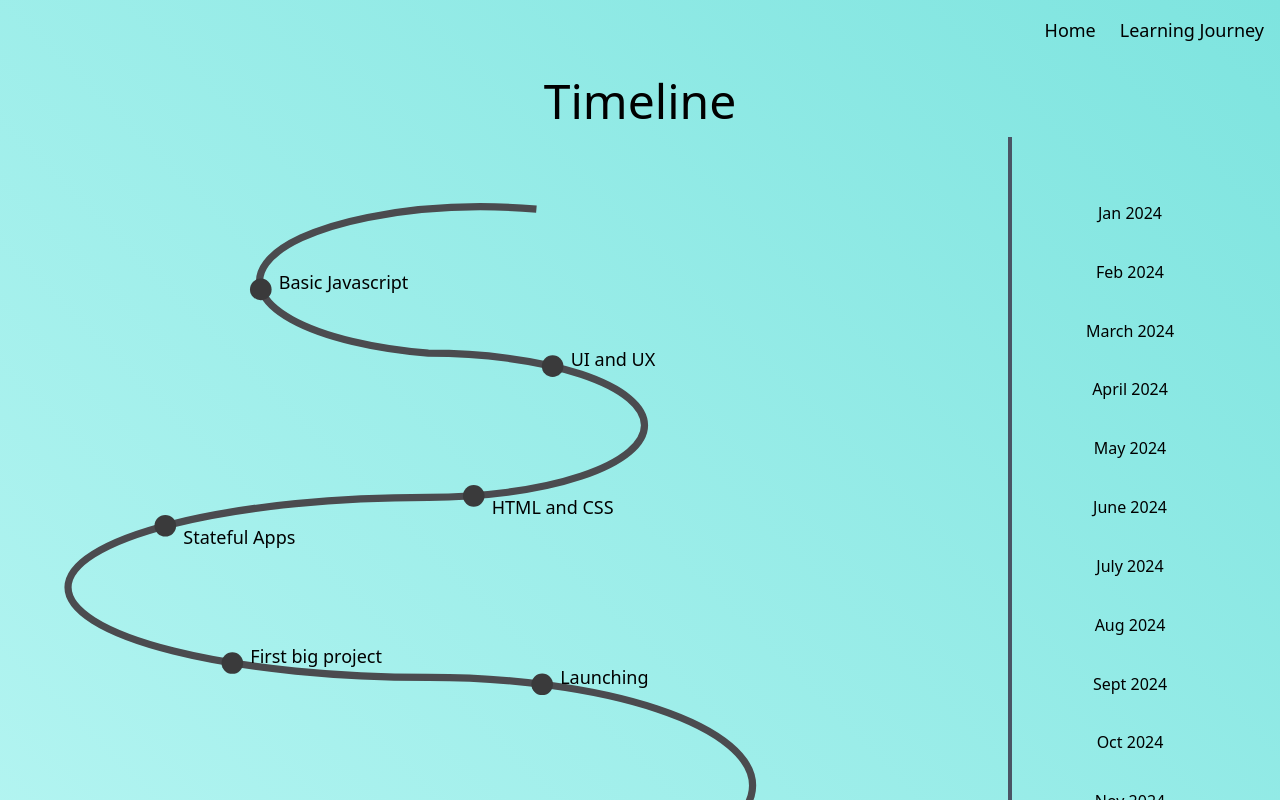
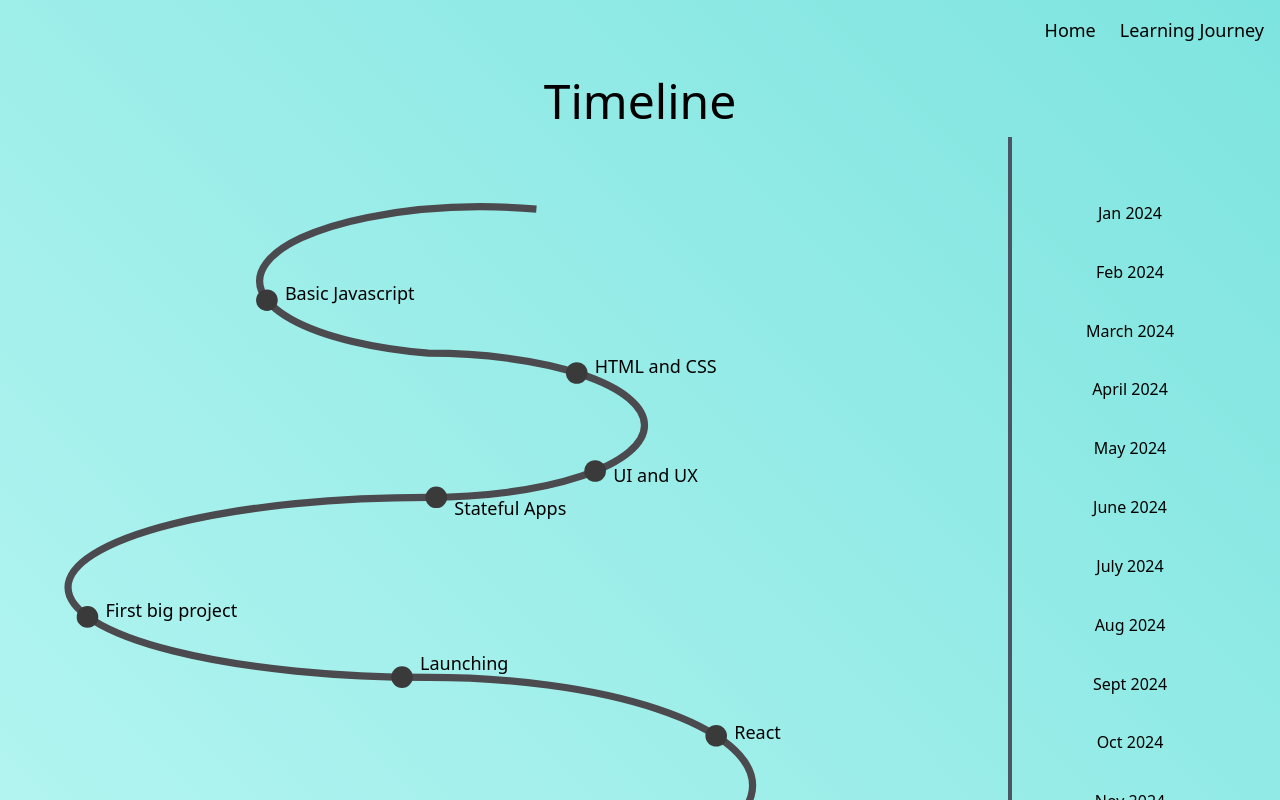
Before and after one commit to mathematiCode/Next-Portfolio, a Next.js app: page /timeline in a window 1280 px wide. Shown: the top 800 px of the page. Built offline with nearby package versions, Linux system fonts and the light colour scheme.

Commit message:
Make dot positions more dynamic

```diff
--- a/app/timeline/page.tsx
+++ b/app/timeline/page.tsx
@@ -1,13 +1,14 @@
 'use client';
 import Dot from '../../components/Dot';
 import timeline from '../../data/timeline.json';
-import { useState, useEffect, useRef } from 'react';
+import { useState, useEffect, useRef, useLayoutEffect } from 'react';
 //import { range } from 'lodash';
 
 function TimelinePage() {
-  const pathRef = useRef(null);
+  const pathRef = useRef<SVGPathElement | null>(null);
   const [thickness, setThickness] = useState('0.2');
   const [radius, setRadius] = useState('0.3');
+  const [points, setPoints] = useState<Array<{ x: number; y: number }>>([]);
 
   useEffect(() => {
     const updateTimeline = () => {
@@ -20,18 +21,24 @@ function TimelinePage() {
     window.addEventListener('resize', updateTimeline);
     return () => window.removeEventListener('resize', updateTimeline);
   }, []);
-  // useEffect(() => {
-  //   const path = pathRef.current;
-  //   const totalLength = path.getTotalLength();
 
-  //   const points = [];
-  //   for (let i = 1; i <= 15; i++) {
-  //     let point = path.getPointAtLength(totalLength * (i / 15));
-  //     point = { x: point.x.toFixed(2), y: point.y.toFixed(2) };
-  //     points.push(point);
-  //   }
-  //   console.log(points);
-  // });
+  useLayoutEffect(() => {
+    if (!pathRef.current) return;
+
+    const path = pathRef.current;
+    const totalLength = path.getTotalLength();
+    const calculatedPoints: Array<{ x: number; y: number }> = [];
+
+    timeline.forEach(snapshot => {
+      const tempPoint = path.getPointAtLength(totalLength * snapshot.percent);
+      calculatedPoints.push({
+        x: parseFloat(tempPoint.x.toFixed(2)),
+        y: parseFloat(tempPoint.y.toFixed(2)),
+      });
+    });
+
+    setPoints(calculatedPoints);
+  }, []);
 
   return (
     <>
@@ -60,13 +67,22 @@ function TimelinePage() {
             stroke="#4b4b4f"
             strokeWidth={thickness}
           />
-          {timeline.map(snapshot => {
+          {timeline.map((snapshot, index) => {
+            const point = points[index];
+            if (!point) return null;
+
             return (
               <g key={snapshot.startDate}>
-                <Dot radius={radius} snapshot={snapshot} />
+                <Dot
+                  radius={radius}
+                  snapshot={snapshot}
+                  pathRef={pathRef}
+                  percent={snapshot.percent}
+                  calculatedPoint={point}
+                />
                 <text
-                  x={snapshot.point.x + snapshot.textPosition.x}
-                  y={snapshot.point.y + snapshot.textPosition.y}
+                  x={point.x + snapshot.textPosition.x}
+                  y={point.y + snapshot.textPosition.y}
                   fill="currentColor"
                   fontSize="0.5"
                   textAnchor="start"
--- a/components/Dot.tsx
+++ b/components/Dot.tsx
@@ -1,14 +1,43 @@
 'use client';
 
-import { useState, useRef, useEffect } from 'react';
+import { useState, useRef, useEffect, useLayoutEffect, RefObject } from 'react';
 import * as Popover from '@radix-ui/react-popover';
 import Snapshot from './Snapshot';
 import type { SnapshotType } from '../types';
 
-function Dot({ snapshot, radius }: { snapshot: SnapshotType; radius: string }) {
-  const { x, y } = snapshot.point;
+function Dot({
+  snapshot,
+  radius,
+  pathRef,
+  percent,
+  calculatedPoint,
+}: {
+  snapshot: SnapshotType;
+  radius: string;
+  pathRef: RefObject<SVGPathElement | null>;
+  percent: number;
+  calculatedPoint?: { x: number; y: number };
+}) {
   const [open, setOpen] = useState(false);
   const closeTimeoutRef = useRef<NodeJS.Timeout | null>(null);
+
+  // useLayoutEffect(() => {
+  //   // Only calculate if calculatedPoint is not provided
+  //   if (calculatedPoint) return;
+
+  //   const path = pathRef.current;
+  //   if (!path) return;
+
+  //   const totalLength = path.getTotalLength();
+  //   const tempPoint = path.getPointAtLength(totalLength * percent);
+  //   setPoint({
+  //     x: parseFloat(tempPoint.x.toFixed(2)),
+  //     y: parseFloat(tempPoint.y.toFixed(2)),
+  //   });
+  // }, [pathRef, percent, calculatedPoint]);
+
+  // Use calculatedPoint directly if provided, otherwise use state
+  const displayPoint = calculatedPoint;
 
   useEffect(() => {
     return () => {
@@ -39,8 +68,8 @@ function Dot({ snapshot, radius }: { snapshot: SnapshotType; radius: string }) {
         <Popover.Trigger asChild>
           <g onMouseEnter={handleMouseEnter} onMouseLeave={handleMouseLeave}>
             <circle
-              cx={x}
-              cy={y}
+              cx={displayPoint.x}
+              cy={displayPoint.y}
               r={radius}
               fill="#3a3a3b"
               className="dot z-10 cursor-pointer"
--- a/data/timeline.json
+++ b/data/timeline.json
@@ -14,6 +14,7 @@
     "questions": [
       "How do I create inputs for the user to interact with the site? And outputs to display things to them? (I was misled into learning Javascript before HTML and CSS)"
     ],
+    "percent": 0.06,
     "point": {
       "x": 3.35,
       "y": 4.23
@@ -35,13 +36,14 @@
       "How do I wireframe a website?",
       "How do I make my website intuitive for users?"
     ],
+    "percent": 0.15,
     "point": {
       "x": 11.45,
       "y": 6.36
     },
     "textPosition": {
       "x": 0.5,
-      "y": 0
+      "y": 0.3
     },
     "timeframe": "May 2024 - June 2024"
   },
@@ -57,13 +59,14 @@
       "How do I make sure my website is accessible with semantic HTML?",
       "How do I integrate data from a JSON file?"
     ],
+    "percent": 0.12,
     "point": {
       "x": 9.26,
       "y": 9.96
     },
     "textPosition": {
       "x": 0.5,
-      "y": 0.5
+      "y": 0
     },
     "timeframe": "June 2024 - June 2024"
   },
@@ -78,6 +81,7 @@
       "How do I keep track of error states across the application when a few different user inputs can affect whether a set of inputs is considered an error state?",
       "How do I use event handlers to update the state with each change in input?"
     ],
+    "percent": 0.18,
     "point": {
       "x": 0.7,
       "y": 10.79
@@ -108,6 +112,7 @@
       "How do I make my SVG generated images fit well on any screen size and allow the user to customize the image size as well?",
       "How do I ensure evenly spaced items (like circles) with varying quantities and image dimensions?"
     ],
+    "percent": 0.26,
     "point": {
       "x": 2.56,
       "y": 14.6
@@ -140,13 +145,14 @@
       "How do I decide when to be `done` with a project even if it's not perfect?",
       "Am I ready to start learning React? Backend?"
     ],
+    "percent": 0.32,
     "point": {
       "x": 11.16,
       "y": 15.19
     },
     "textPosition": {
       "x": 0.5,
-      "y": 0
+      "y": -0.2
     },
     "timeframe": "September 2024 - October 2024"
   },
@@ -166,13 +172,14 @@
       "When do I need to use useEffect?",
       "When do I need to use useRef?"
     ],
+    "percent": 0.38,
     "point": {
       "x": 16.01,
       "y": 19.37
     },
     "textPosition": {
       "x": 0.5,
-      "y": 0.5
+      "y": 0.1
     },
     "timeframe": "October 2024 - November 2024"
   },
@@ -192,6 +199,7 @@
       "What are good use cases for custom hooks?",
       "Should I make these two functionally similar but visually a little different UI components two different components or have a few conditionals to handle the difference?"
     ],
+    "percent": 0.45,
     "point": {
       "x": 7.63,
       "y": 21
@@ -222,13 +230,14 @@
       "How do I adjust the CSS of the board so it has the right border for any given board shape (with missing corners, inside, etc)?",
       "How do I set the unit size for each level to fit on various screen sizes and to accommodate the various board dimensions and number of pieces?"
     ],
+    "percent": 0.53,
     "point": {
       "x": 3.69,
       "y": 24.39
     },
     "textPosition": {
       "x": 0.5,
-      "y": 0
+      "y": -0.1
     },
     "timeframe": "January 2025 - February 2025"
   },
@@ -252,6 +261,7 @@
       "Can I or should I collaborate with someone else on a branch?",
       "How can Git features and continuous integration help with these challenges?"
     ],
+    "percent": 0.59,
     "point": {
       "x": 12.25,
       "y": 25.15
@@ -280,6 +290,7 @@
       "What are best practices for setting up a REST API?",
       "How do I use MongoDB?"
     ],
+    "percent": 0.64,
     "point": {
       "x": 20.44,
       "y": 27.26
@@ -303,6 +314,7 @@
       "How can we write tests behind a login screen that requires OAUTH (no username and password)?",
       "How do I avoid testing the implementation details in component testing if the cause or effect occurs outside of that component?"
     ],
+    "percent": 0.75,
     "point": {
       "x": 12.76,
       "y": 29.81
@@ -336,13 +348,14 @@
       "How can I use component composition to have one ActionsToolbar component wrap around three different puzzle piece components and act as a controller for each of them?",
       "How can I pass a ref to a parent component to allow my controller component to rotate each puzzle piece? (I ended up leaving the ref and rotation animation function in each individual puzzle piece component)."
     ],
+    "percent": 0.83,
     "point": {
       "x": 4.14,
       "y": 30.24
     },
     "textPosition": {
-      "x": 0.5,
-      "y": 0.5
+      "x": 0.4,
+      "y": 0.7
     },
     "timeframe": "June 2025 - August 2025"
   },
@@ -367,13 +380,14 @@
       "What are the benefits of Golang over other languages?",
       "How do Templ, Alpine, HTMX, and Go all work together?"
     ],
+    "percent": 0.95,
     "point": {
       "x": 1.42,
       "y": 33.32
     },
     "textPosition": {
       "x": 0.5,
-      "y": 0
+      "y": 0.2
     },
     "timeframe": "September 2025 - Present"
   }
```
Also changed, not shown: 1 other file (tests, documents, lock files or other folders).
